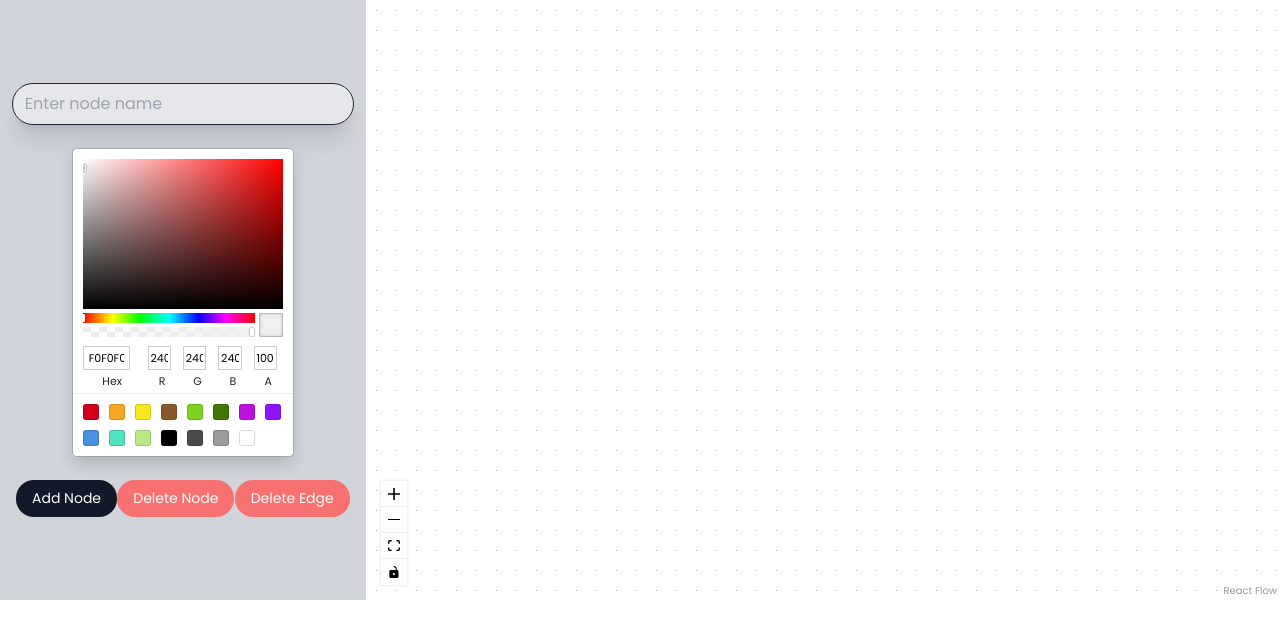
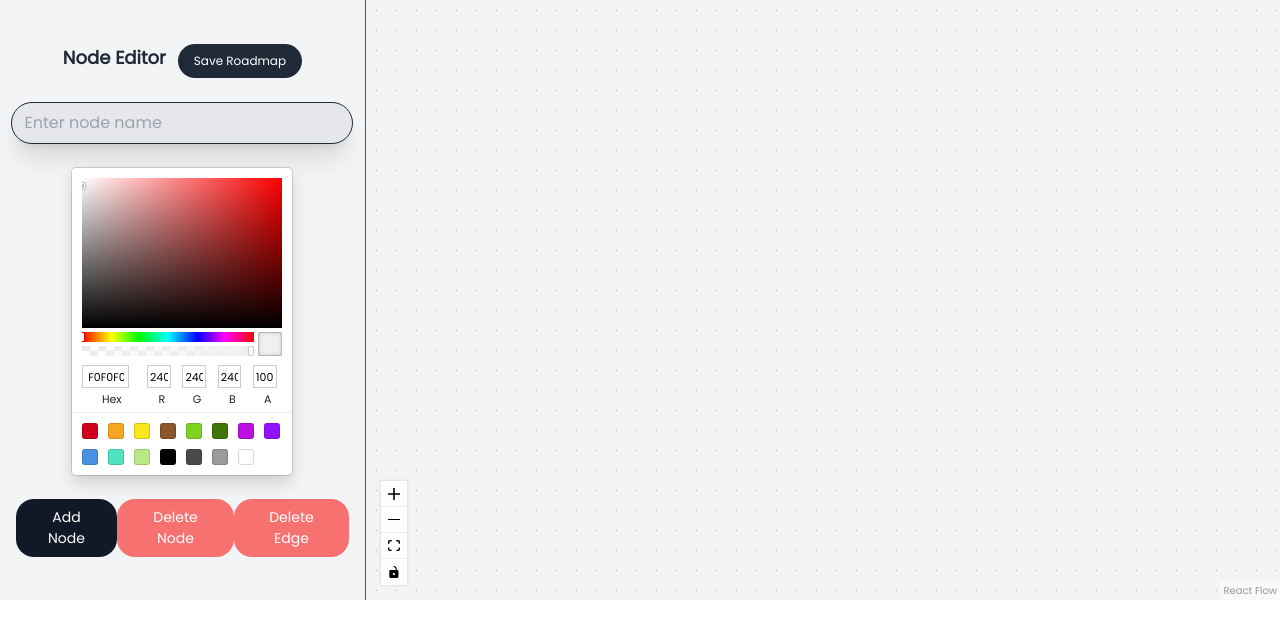
Before and after one commit to subhraneel2005/MentoMap, a Next.js app: page /student/roadmap in a window 1280 px wide. Shown: the top 638 px of the page. Built offline with nearby package versions, Linux system fonts and the light colour scheme.

Commit message:
dynamic node click functionality build

```diff
--- a/src/components/Roadmap.jsx
+++ b/src/components/Roadmap.jsx
@@ -98,6 +98,35 @@
     setNodeColor(color.hex);
   };
 
+  // Recursive function to find all descendants of a node
+  const findAllDescendants = (nodeId, edges, descendants = new Set()) => {
+    edges.forEach(edge => {
+      if (edge.source === nodeId && !descendants.has(edge.target)) {
+        descendants.add(edge.target);
+        findAllDescendants(edge.target, edges, descendants);
+      }
+    });
+    return descendants;
+  };
+
+  // Handle node click and toggle visibility
+  const onNodeClick = (event, node) => {
+    const descendants = findAllDescendants(node.id, edges);
+
+    // Toggle visibility of the clicked node's descendants
+    setNodes(prevNodes =>
+      prevNodes.map(n => {
+        if (n.id !== node.id && descendants.has(n.id)) {
+          return {
+            ...n,
+            hidden: !n.hidden,
+          };
+        }
+        return n;
+      })
+    );
+  };
+
   // Handle node selection
   const onNodeSelect = (event, node) => {
     setSelectedNode(node);
@@ -131,14 +160,18 @@
   };
 
   const styles = {
-    background: '#fff',
+    background: 'rgb(243 244 246)',
     width: '100%',
     height: 500,
   };
 
   return (
     <div style={{ height: 600 }} className='flex justify-center items-center w-full'>
-      <div className='h-full w-[40%] flex items-center justify-center flex-col bg-gray-300 space-y-6'>
+      <div className='h-full w-[40%] flex items-center justify-center flex-col bg-gray-100 space-y-6 border-r border-gray-600'>
+        <span className='flex gap-3'>
+          <h2 className='text-lg font-bold text-gray-800'>Node Editor</h2>
+          <button className='bg-gray-800 py-2 px-4 text-[12px] hover:bg-black duration-500 text-white rounded-[18px]'>Save Roadmap</button>
+        </span>
         <input
           type="text"
           className='bg-gray-200 px-3 py-2 rounded-[24px] border shadow-xl border-gray-800 outline-none text-black'
@@ -164,9 +197,9 @@
         onNodesChange={onNodesChange}
         onEdgesChange={onEdgesChange}
         onConnect={connect}
-        onNodeClick={onNodeSelect}  // Capture node selection
+        onNodeClick={onNodeClick}  // Capture node click for toggling visibility
         onEdgeClick={onEdgeSelect}  // Capture edge selection
-        fitview
+        fitview='true'
         nodeTypes={nodeTypes}
       >
         <Background />
```
